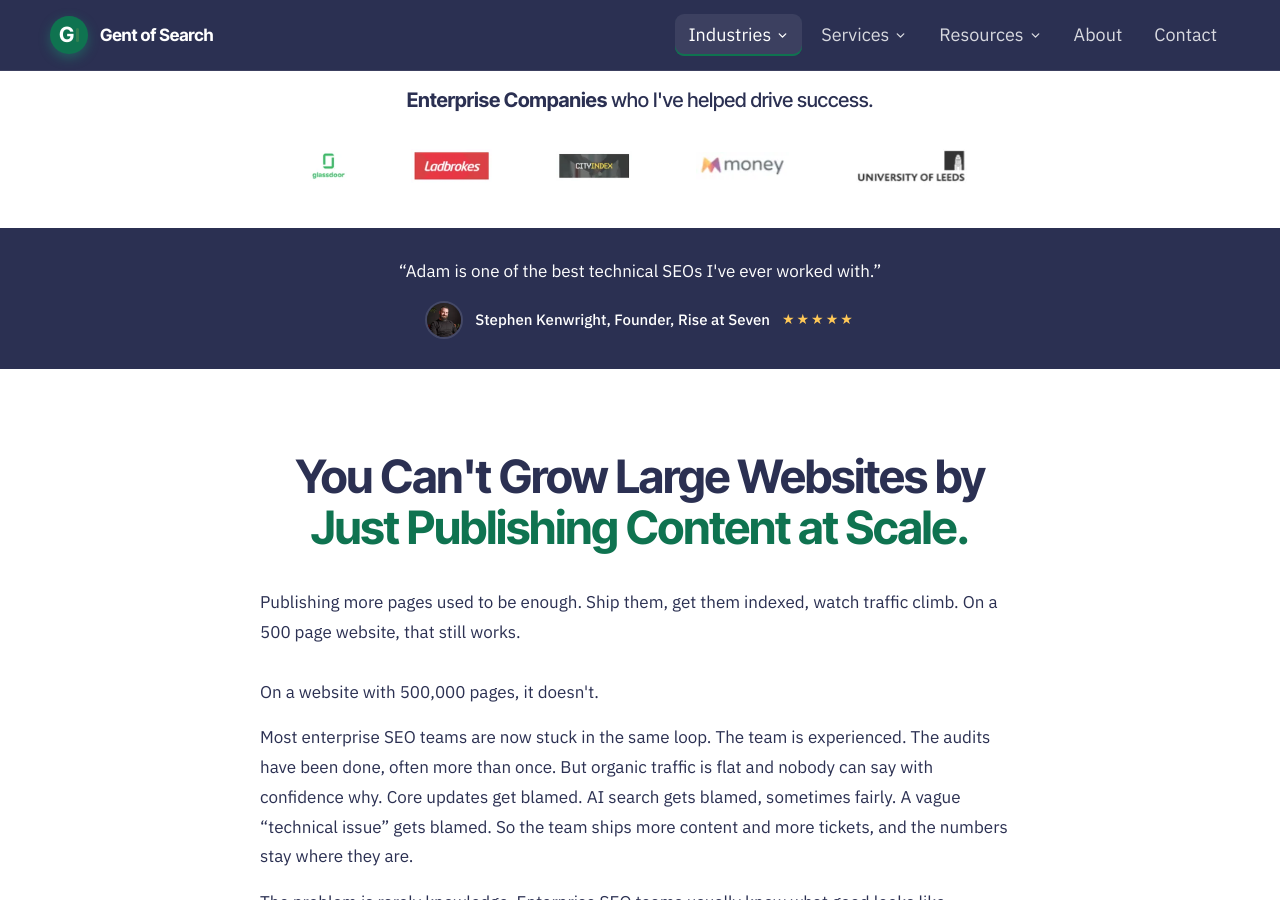
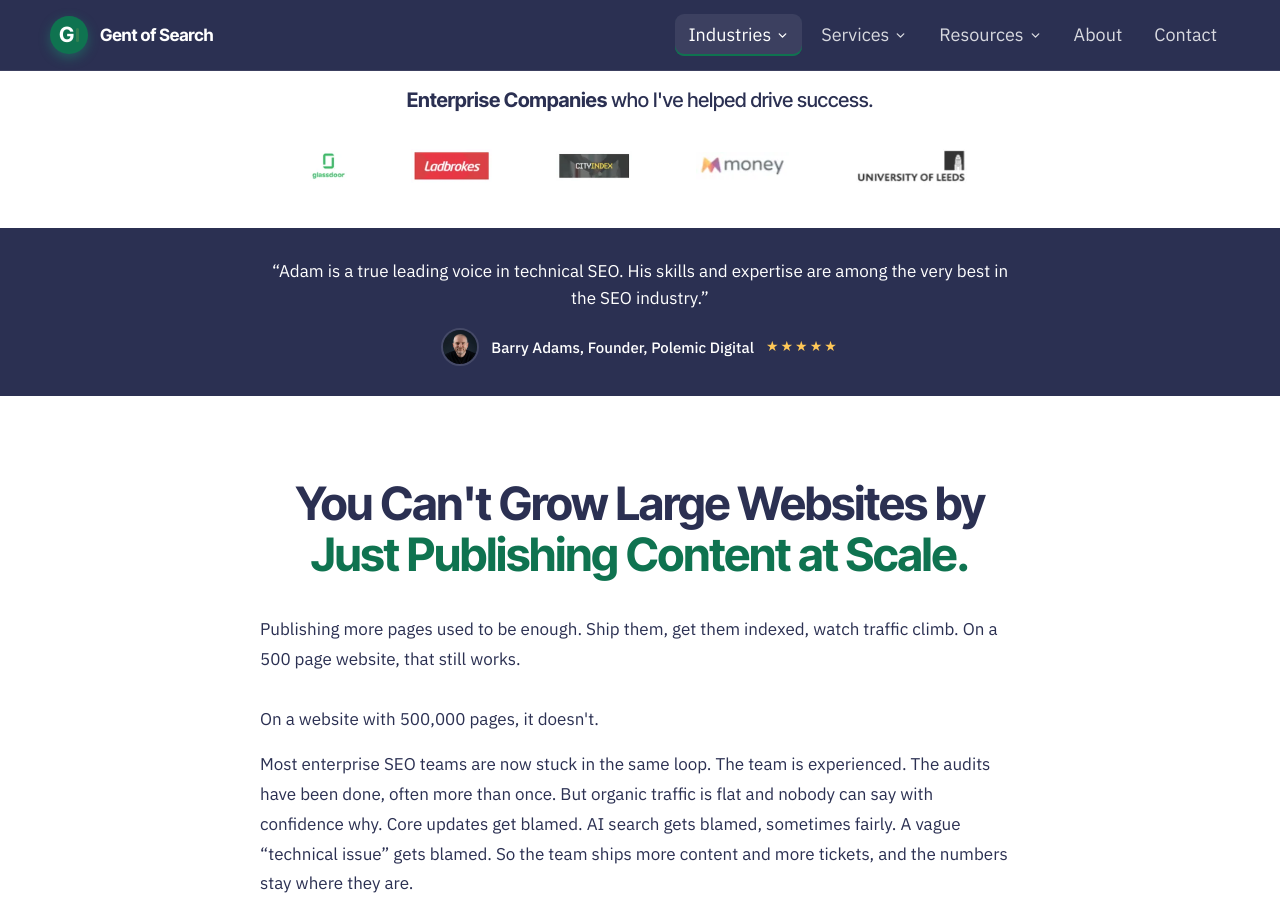
Before and after one commit to Gent-of-Search/gentofsearch.com, a Jekyll site: the page built from industry/enterprise.html, in a window 1280 px wide and 900 px high, scrolled down 684 px. Built offline with Jekyll 4.4.1, drawn with Linux system fonts in a browser that asks for light colours.

Commit message:
Enterprise: swap hero quote from Stephen Kenwright to Barry Adams

```diff
--- a/industry/enterprise.html
+++ b/industry/enterprise.html
@@ -39,10 +39,10 @@ industry: enterprise
   <!-- ===================== TESTIMONIAL ===================== -->
   <div style="background:#2B3052; padding:30px 0;">
     <div style="width:min(1180px,100% - 48px); margin:0 auto; display:flex; flex-direction:column; align-items:center; gap:16px; text-align:center;">
-      <p style="font-family:'IBM Plex Sans',system-ui,sans-serif; font-size:17px; font-weight:400; color:#FFFFFF; max-width:760px; margin:0; line-height:1.6;">&ldquo;Adam is one of the best technical SEOs I've ever worked with.&rdquo;</p>
+      <p style="font-family:'IBM Plex Sans',system-ui,sans-serif; font-size:17px; font-weight:400; color:#FFFFFF; max-width:760px; margin:0; line-height:1.6;">&ldquo;Adam is a true leading voice in technical SEO. His skills and expertise are among the very best in the SEO industry.&rdquo;</p>
       <div style="display:inline-flex; align-items:center; gap:12px;">
-        <img src="{{ '/testimonial-avatars/stephen-kenwright.webp' | relative_url }}" alt="Stephen Kenwright" style="width:38px; height:38px; border-radius:50%; object-fit:cover; flex-shrink:0; border:2px solid rgba(255,255,255,0.12);">
-        <span style="color:#FFFFFF; font-size:15px; font-weight:500;">Stephen Kenwright, Founder, Rise at Seven</span>
+        <img src="{{ '/testimonial-avatars/barry-adams.webp' | relative_url }}" alt="Barry Adams" style="width:38px; height:38px; border-radius:50%; object-fit:cover; flex-shrink:0; border:2px solid rgba(255,255,255,0.12);">
+        <span style="color:#FFFFFF; font-size:15px; font-weight:500;">Barry Adams, Founder, Polemic Digital</span>
         <span style="color:#FFC857; letter-spacing:2px; font-size:14px;">★★★★★</span>
       </div>
     </div>
```
